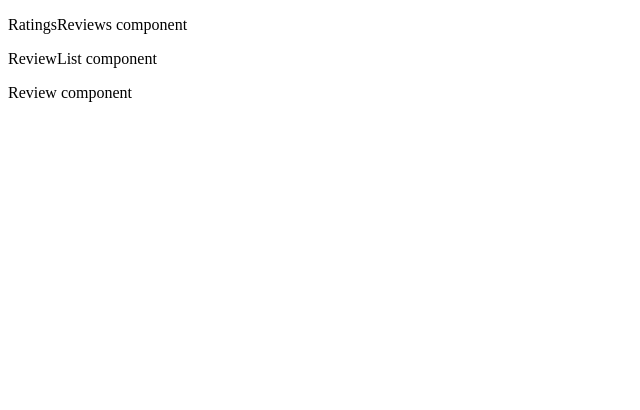
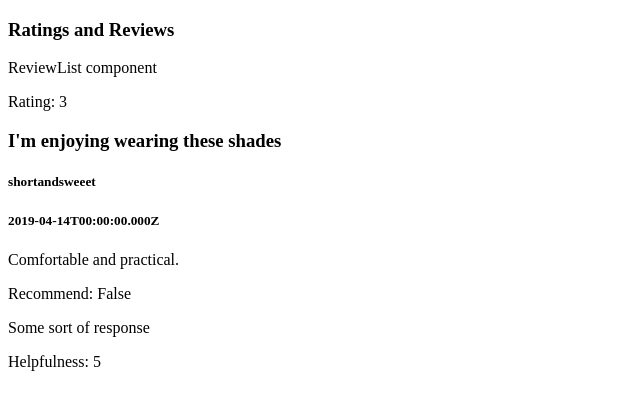
Before and after one commit to mrsampool/projCatwalk, a React (Create React App) app in the folder client/: page / in a window 1280 px wide. Shown: the top 410 px of the page, without its empty margins (0-640 px from the left). Built offline with nearby package versions, Linux system fonts and the light colour scheme; the HTML template or start-up script is replaced by a standard one.

Commit message:
Tests for each element of an individual review (except photos).

```diff
--- a/client/src/components/ratingsReviews/RatingsReviews.jsx
+++ b/client/src/components/ratingsReviews/RatingsReviews.jsx
@@ -1,12 +1,13 @@
 import React from 'react';
 
 import ReviewsList from './ReviewsList.jsx';
+import {reviewsList} from '../../dummyData/reviewsList.js';
 
 export const RatingsReviews = () =>{
   return (
   <div id='RatingsReviews'>
-    <p>RatingsReviews component</p>
-    <ReviewsList />
+    <h3>Ratings and Reviews</h3>
+    <ReviewsList review={reviewsList.results[0]}/>
   </div>
   );
 }
--- a/client/src/components/ratingsReviews/Review.jsx
+++ b/client/src/components/ratingsReviews/Review.jsx
@@ -1,9 +1,16 @@
 import React from 'react';
 
-export default function Review() {
+export default function Review(props) {
   return (
-    <div id='Review'>
-      <p>Review component</p>
+    <div id='Review' reviewid={props.review.review_id}>
+      <p data-testid='reviewrating'>Rating: {props.review.rating}</p>
+      <h3 data-testid='reviewsummary'>{props.review.summary}</h3>
+      <h5 data-testid='reviewer_name'>{props.review.reviewer_name}</h5>
+      <h5 data-testid='reviewdate'>{props.review.date}</h5>
+      <p>{props.review.body}</p>
+      <p>Recommend: {props.review.recommend ? 'True' : 'False'}</p>
+      <p data-testid='reviewresponse'>{props.review.response}</p>
+      <p>Helpfulness: {props.review.helpfulness}</p>
     </div>
   );
 
--- a/client/src/components/ratingsReviews/ReviewsList.jsx
+++ b/client/src/components/ratingsReviews/ReviewsList.jsx
@@ -1,12 +1,13 @@
 import React from 'react';
 
 import Review from './Review.jsx';
+import {reviewsList} from '../../dummyData/reviewsList.js';
 
 export default function ReviewsList() {
   return (
     <div id='ReviewList'>
       <p>ReviewList component</p>
-      <Review />
+      <Review review={reviewsList.results[0]}/>
     </div>
   );
 }
--- a/client/src/dummyData/reviewsList.js
+++ b/client/src/dummyData/reviewsList.js
@@ -14,7 +14,7 @@ export const reviewsList = {
       "rating": 3,
       "summary": "I'm enjoying wearing these shades",
       "recommend": false,
-      "response": null,
+      "response": "Some sort of response",
       "body": "Comfortable and practical.",
       "date": "2019-04-14T00:00:00.000Z",
       "reviewer_name": "shortandsweeet",
```
Also changed, not shown: 1 other file (tests, documents, lock files or other folders).
